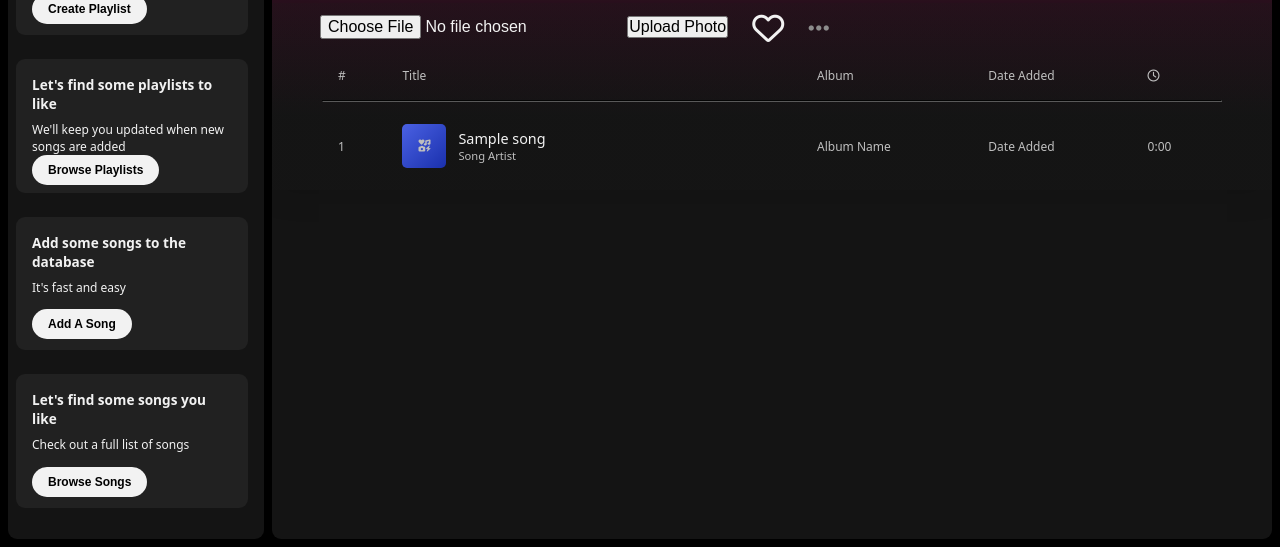
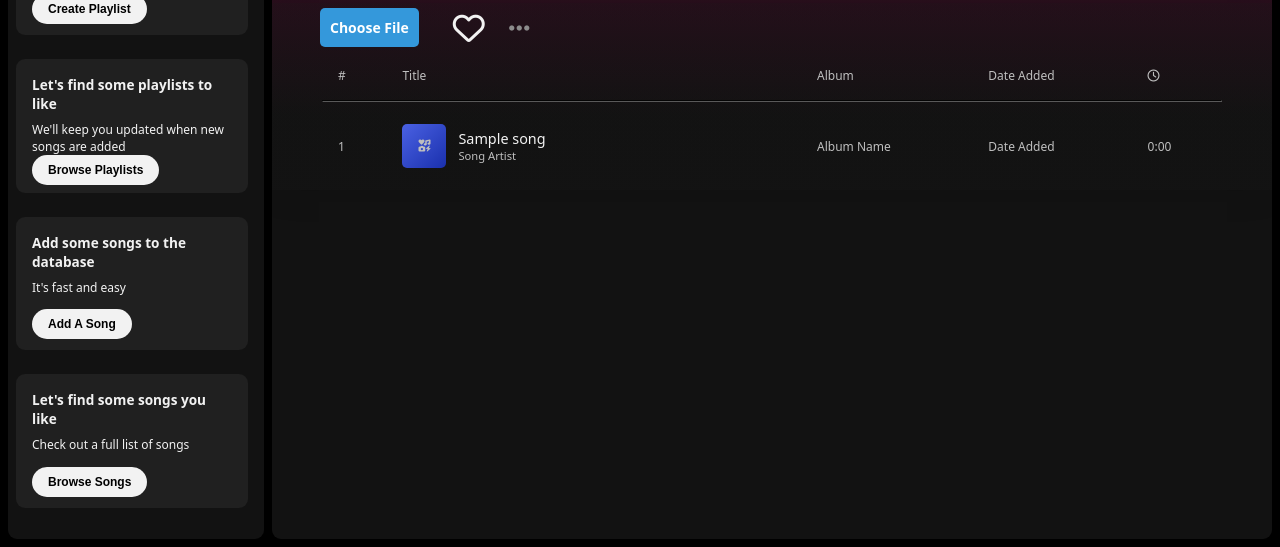
Before and after one commit to Flips97/melodix, a Django app: page /playlists/1/ in a window 1280 px wide. Shown: the part 253-800 px from the top of the page. Run offline with Django 5.2, Linux system fonts and the light colour scheme; tables that the repository leaves empty hold one stand-in row (values such as "Sample post"); some libraries are stand-ins or nearby versions.

Commit message:
Adds logic for upload and submit for photos

```diff
--- a/main_app/static/css/style.css
+++ b/main_app/static/css/style.css
@@ -14,10 +14,10 @@
     --tertiary-dark: hsla(329, 90%, 20%, 0.9);
     --tertiary-light: hsl(328, 89%, 40%);
 
-    --background: hsl(0, 0%, 0%);
+    --background: #000000;
     --background-translucent: hsla(0, 0%, 0%, 0.3);
     --background-translucent2: hsla(0, 0%, 0%, 0.1);
-    --foreground: hsl(0, 0%, 8%);
+    --foreground: #121212;
     --foreground-translucent: hsla(0, 0%, 8%, 0.3);
     --foreground-translucent2: hsla(0, 0%, 8%, 0.2);
     --border: hsl(0, 0%, 25%);
@@ -601,7 +601,7 @@ input[type="text"]:-webkit-autofill:active {
 }
 
 ::-webkit-scrollbar-thumb:hover {
-    background-color: var(--copy-lighter2);
+    background-color: hsla(0,0%,100%,.3);
 }
 
 ::-webkit-scrollbar-thumb:active {
@@ -1232,6 +1232,24 @@ input[type='checkbox']:checked + .custom-checkbox > div {
     align-items: center;
 }
 
+.custom-file-input {
+    display: inline-block;
+    padding: 10px;
+    font-size: 14px;
+    font-weight: bold;
+    color: #fff;
+    background-color: #3498db;
+    cursor: pointer;
+    border-radius: 5px;
+}
+
+#file-name-display {
+    margin-left: 10px;
+
+}
+
+
+
 /* style modal */
 /* style search page */
 /* style details page */
--- a/main_app/templates/base.html
+++ b/main_app/templates/base.html
@@ -70,6 +70,7 @@
                         <a href="{% url 'detail' playlist.id %}">
                             <div class="base-playlist{% if playlist.id == playlist_id %} active-a{% endif %}">
                                 <div class="base-playlist-cover">
+
                                     <i class="fa-solid fa-heart"></i>
                                 </div>
                                 <div class="base-playlist-nameuser">
--- a/main_app/templates/playlists/detail.html
+++ b/main_app/templates/playlists/detail.html
@@ -5,11 +5,11 @@
 
     <div class="detail-things">
         <div class="playlist-cover">
-            {% for photo in playlist.photo_set.all %}
-                <img src="{{photo.url}}" class="playlist-photo">
-            {% empty %}
-            <i class="fa-solid fa-icons"></i>
-            {% endfor %}
+            {% if last_photo %}
+                <img src="{{ last_photo.url }}" class="playlist-photo">
+            {% else %}
+                <i class="fa-solid fa-compact-disc"></i>
+            {% endif %}
         </div>
 
         <div class="detail-things-2">
@@ -24,10 +24,20 @@
 
     <div class="detail-main">
         <div class="detail-menu">
-            <form action="{% url 'add_photo' playlist.id %}" enctype="multipart/form-data" method="POST">
+            <!-- <form action="{% url 'add_photo' playlist.id %}" enctype="multipart/form-data" method="POST">
                 {% csrf_token %}
                 <input type="file" name="photo-file">
                 <button type="submit">Upload Photo</button>
+            </form> -->
+
+            <form id="upload-form" action="{% url 'add_photo' playlist.id %}" enctype="multipart/form-data" method="POST">
+                {% csrf_token %}
+                <label for="photo-file" class="custom-file-input">
+                    Choose File
+                </label>
+                <input type="file" id="photo-file" name="photo-file" style="display: none;" onchange="uploadPhoto()">
+                <span id="file-name-display"></span>
+                <button type="submit" id="upload-button" class="hidden">Upload Photo</button>
             </form>
 
             <div class="detail-favorite">
@@ -178,7 +188,19 @@
             dropdownDetail.classList.toggle('active');
         })
 
+        function uploadPhoto() {
+        var fileNameDisplay = document.getElementById("file-name-display");
+        var fileInput = document.getElementById("photo-file");
 
+        if (fileInput.files.length > 0) {
+            fileNameDisplay.textContent = fileInput.files[0].name;
+        } else {
+            fileNameDisplay.textContent = "";
+        }
+
+        var uploadForm = document.getElementById("upload-form");
+        uploadForm.submit();
+    }
 
 </script>
 
--- a/main_app/views.py
+++ b/main_app/views.py
@@ -33,13 +33,15 @@ def playlists_detail(request, playlist_id):
     playlist = Playlist.objects.get(id=playlist_id)
     is_favorite = playlist.user_favorite.filter(id=request.user.id).exists()
     user_favs = playlist.user_favorite.all()
+    last_photo = playlist.photo_set.last()
     # create list of songs
     # id_list = playlist.songs.all().values_list('id')
     return render(request, 'playlists/detail.html', {
         'playlist': playlist,
         'playlist_id': int(playlist_id),
         'is_favorite': is_favorite,
-        'user_favs' : user_favs
+        'user_favs' : user_favs,
+        'last_photo' : last_photo
     })
 
 class PlaylistCreate(LoginRequiredMixin, CreateView):
```
